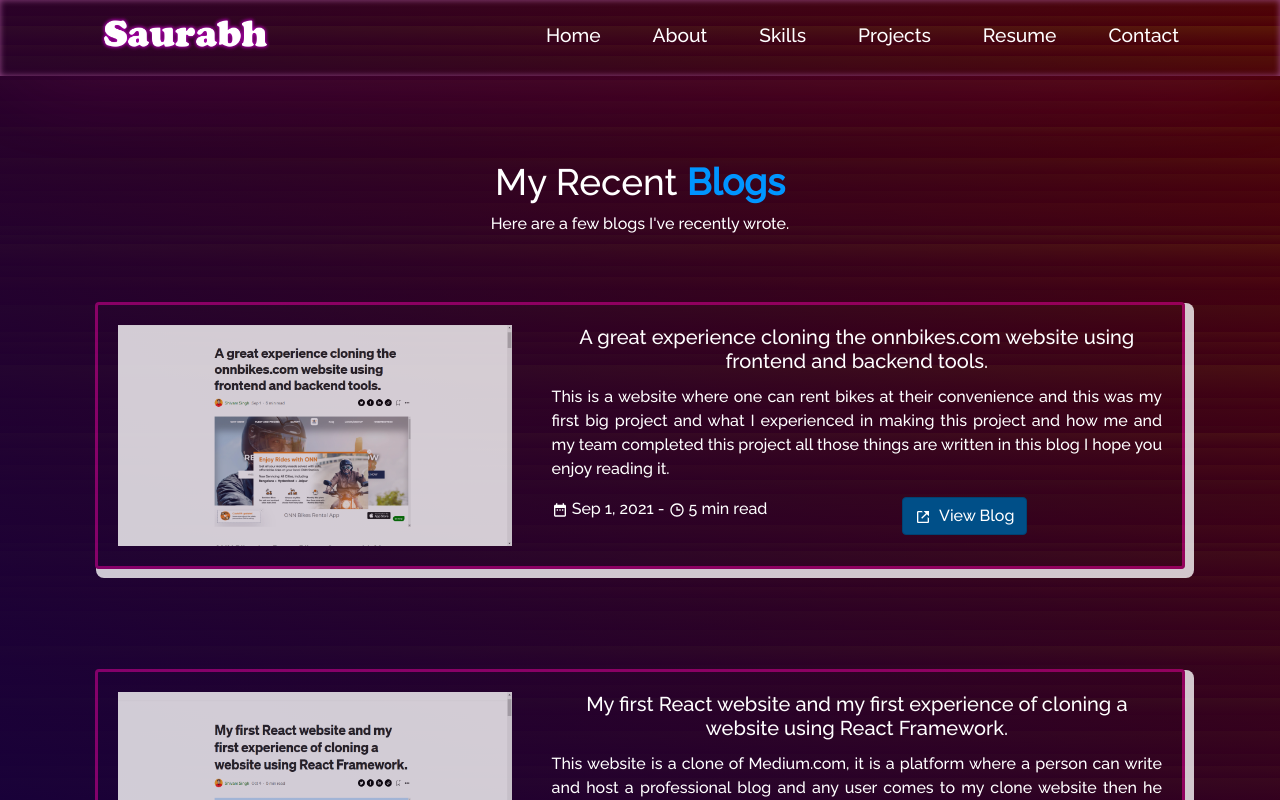
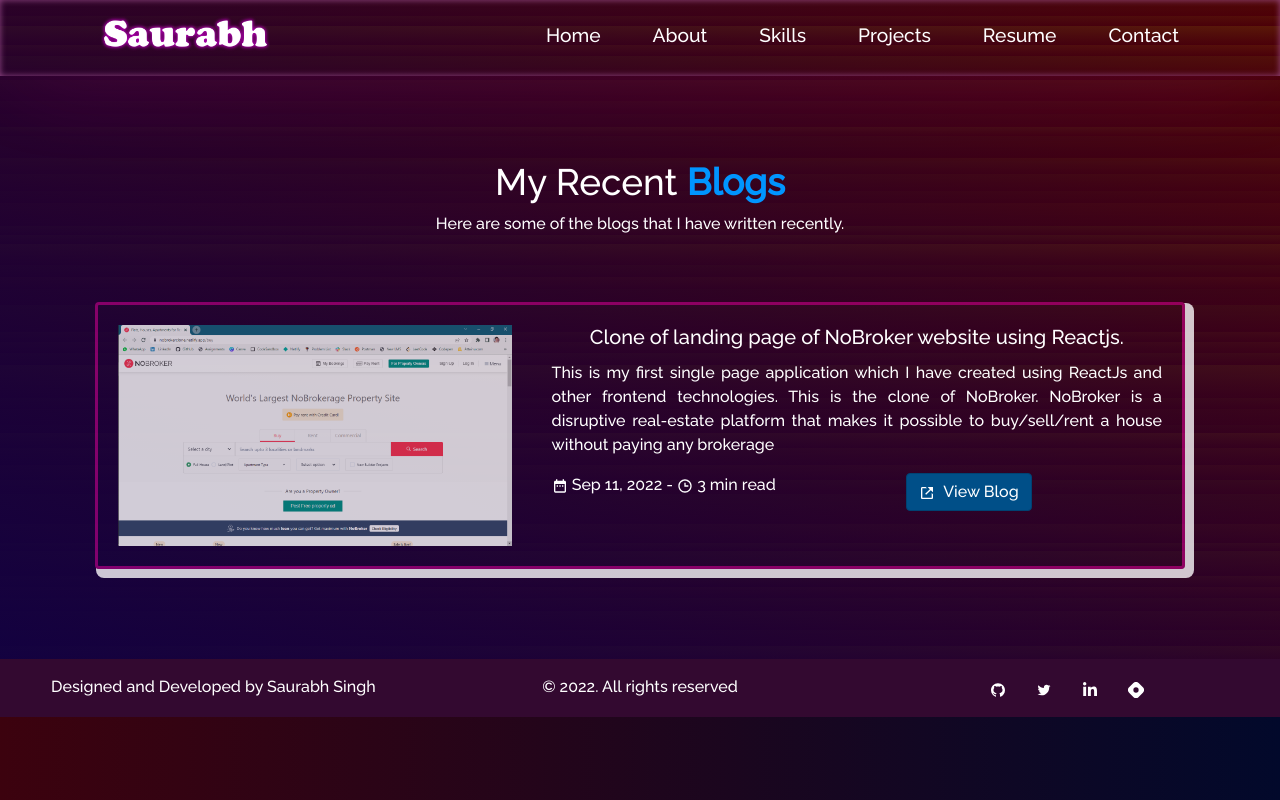
Before and after one commit to SaurabhSinghRbz/my-portfolio, a React (Create React App) app: page /blog in a window 1280 px wide. Shown: the top 800 px of the page. Built offline with nearby package versions, Linux system fonts and the light colour scheme.

Commit message:
blog added

```diff
--- a/src/components/Blogs/Blogs.js
+++ b/src/components/Blogs/Blogs.js
@@ -4,9 +4,7 @@ import BlogsCard from "./BlogsCard";
 // import Particle2 from "../Particle2";
 import Footer from "../Footer";
 
-import project01 from "../../Assets/Blogs/project01.png";
-import project02 from "../../Assets/Blogs/project02.png";
-import blog03 from "../../Assets/Blogs/blog03.png";
+import noBroker from "../../Assets/Blogs/noBroker.png";
 
 function Blogs() {
   return (
@@ -18,22 +16,22 @@ function Blogs() {
             My Recent <strong className="purple">Blogs </strong>
           </h1>
           <p style={{ color: "white" }}>
-            Here are a few blogs I've recently wrote.
+            Here are some of the blogs that I have written recently.
           </p>
           <Row style={{ justifyContent: "center", paddingBottom: "10px" }}>
             <Col md={12} className="project-card first-blog">
               <BlogsCard
-                imgPath={project01}
+                imgPath={noBroker}
                 isBlog={false}
-                date="Sep 1, 2021"
-                time="5 min read"
-                title="A great experience cloning the onnbikes.com website using frontend and backend tools."
-                description="This is a website where one can rent bikes at their convenience and this was my first big project and what I experienced in making this project and how me and my team completed this project all those things are written in this blog I hope you enjoy reading it."
-                link="https://medium.com/@shivamsingh4458/a-great-experience-cloning-the-onnbikes-com-website-using-frontend-and-backend-tools-b22caf74ba16"
+                date="Sep 11, 2022"
+                time="3 min read"
+                title="Clone of landing page of NoBroker website using Reactjs."
+                description="This is my first single page application which I have created using ReactJs and other frontend technologies. This is the clone of NoBroker. NoBroker is a disruptive real-estate platform that makes it possible to buy/sell/rent a house without paying any brokerage"
+                link="https://saurabhblog.hashnode.dev/clone-of-homepage-of-no-broker"
               />
             </Col>
 
-            <Col md={12} className="project-card second-blog">
+            {/* <Col md={12} className="project-card second-blog">
               <BlogsCard
                 imgPath={project02}
                 isBlog={false}
@@ -43,9 +41,9 @@ function Blogs() {
                 description="This website is a clone of Medium.com, it is a platform where a person can write and host a professional blog and any user comes to my clone website then he can log in by his email and after logging in he can write a blog and he also gets facility that he can read blogs written by others and he can also host his blog, his blog is visible to all users."
                 link="https://medium.com/@shivamsingh4458/my-first-react-website-and-my-first-experience-of-cloning-a-website-using-react-framework-9cd5d6db44e6"
               />
-            </Col>
+            </Col> */}
 
-            <Col md={12} className="project-card third-blog">
+            {/* <Col md={12} className="project-card third-blog">
               <BlogsCard
                 imgPath={blog03}
                 isBlog={false}
@@ -55,7 +53,7 @@ function Blogs() {
                 description="Choosing the right database for an application is really important. If the backend is built with Node.js or Express, then the most suitable database is MongoDB. Storing the entire DB in our local server is most risky. It’s better to use a cloud database. Here in this article, we will discuss the steps to connect an Express backend with the MongoDB Atlas database."
                 link="https://medium.com/@shivamsingh4458/know-how-to-connect-mongodb-atlas-to-express-nodejs-server-backend-d734adfe361"
               />
-            </Col>
+            </Col> */}
           </Row>
         </Container>
       </Container>
```
Also changed, not shown: src/Assets/Blogs/noBroker.png (added).
